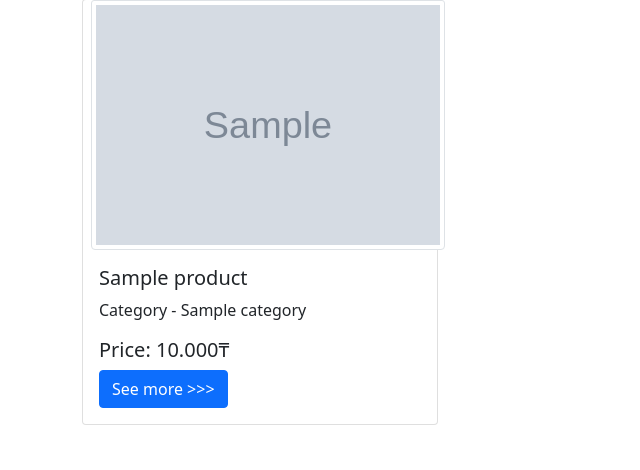
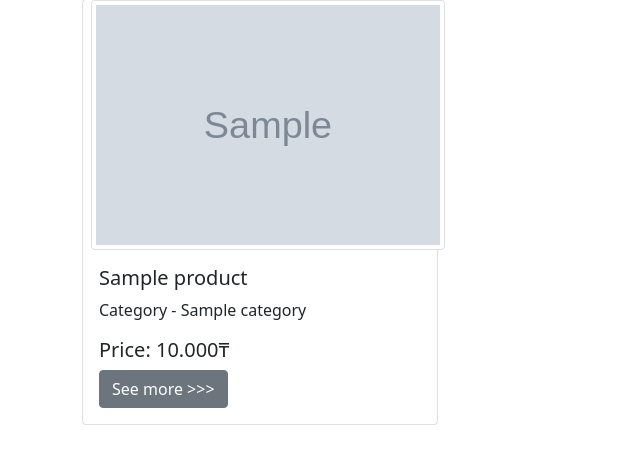
Before and after one commit to nurlansapyzhan/labwork_54_nurlan_sapyzhan, a Django app: page / in a window 1280 px wide. Shown: the part 81-551 px from the top of the page, without its empty margins (0-640 px from the left). Run offline with Django 4.2, Linux system fonts and the light colour scheme; tables that the repository leaves empty hold one stand-in row (values such as "Sample post"); grey boxes marked "Sample" are stand-in pictures.

Commit message:
Цвет кнопок
Заменил цвет кнопок на серый

```diff
--- a/lab_work/labwork54/templates/index.html
+++ b/lab_work/labwork54/templates/index.html
@@ -14,7 +14,8 @@
                         <h5 class="card-title">{{ product.product_name }}</h5>
                         <p class="card-text">{{ product.category }}</p>
                         <h5 class="card-title">Price: {{ product.price }}₸</h5>
-                        <a href="{% url 'product_detail' product.pk %}" class="btn btn-primary stretched-link">See more
+                        <a href="{% url 'product_detail' product.pk %}" class="btn btn btn-secondary stretched-link">See
+                            more
                             >>> </a>
                     </div>
                 </div>
```
